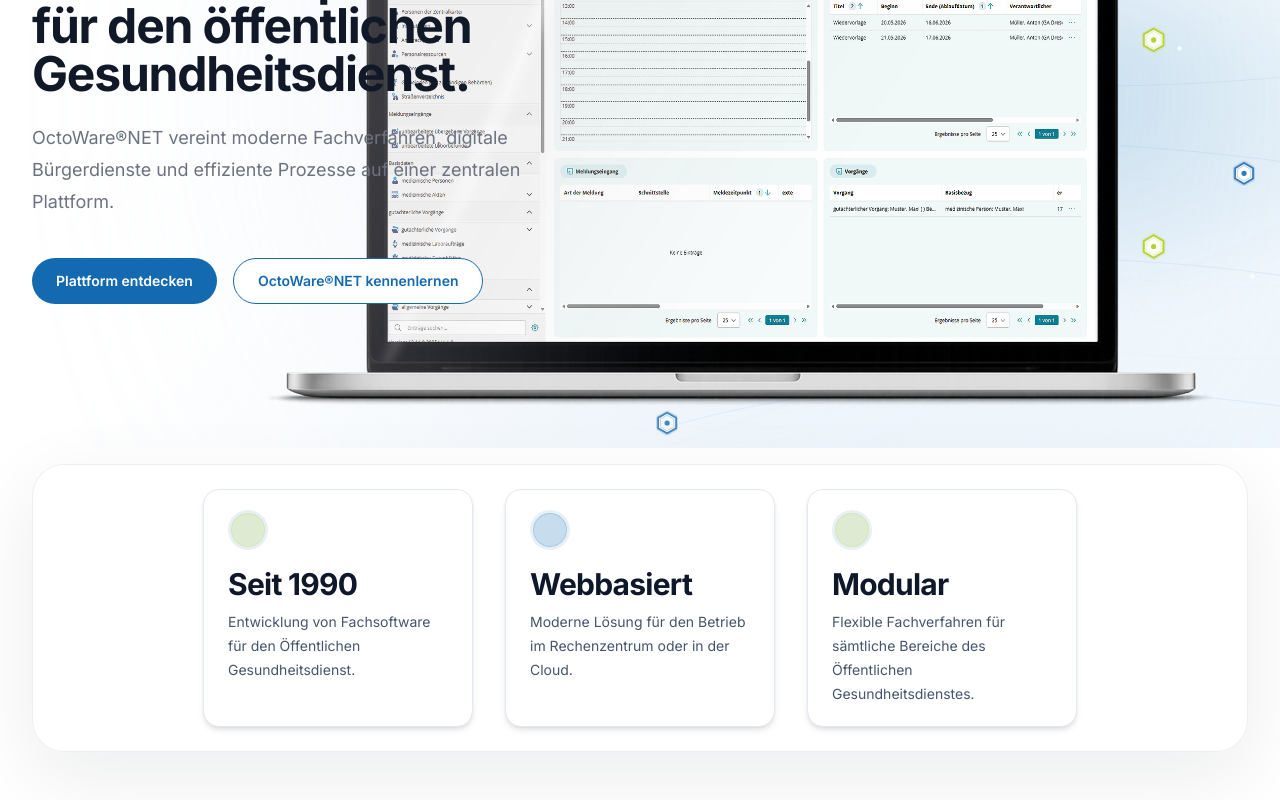
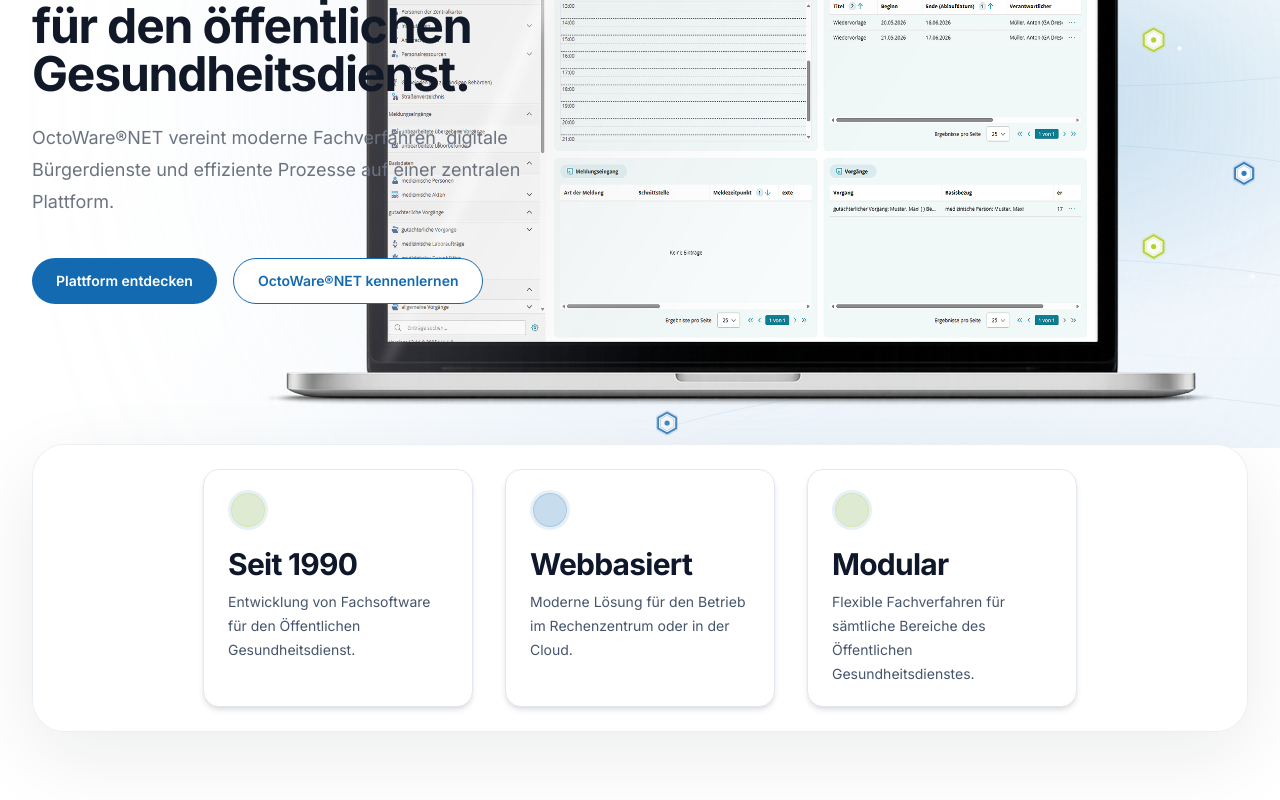
Before and after one commit to weblogger117-art/octoware-website, a Next.js app: page / in a window 1280 px wide. Shown: the part 256-1056 px from the top of the page. Built offline with nearby package versions, Linux system fonts and the light colour scheme.

Commit message:
Update Highlights.tsx

```diff
--- a/components/sections/Highlights.tsx
+++ b/components/sections/Highlights.tsx
@@ -6,7 +6,7 @@ export function Highlights() {
     <Section
       className="
         relative
-        -mt-20
+        -mt-25
         z-30
         pt-0
       "
```
